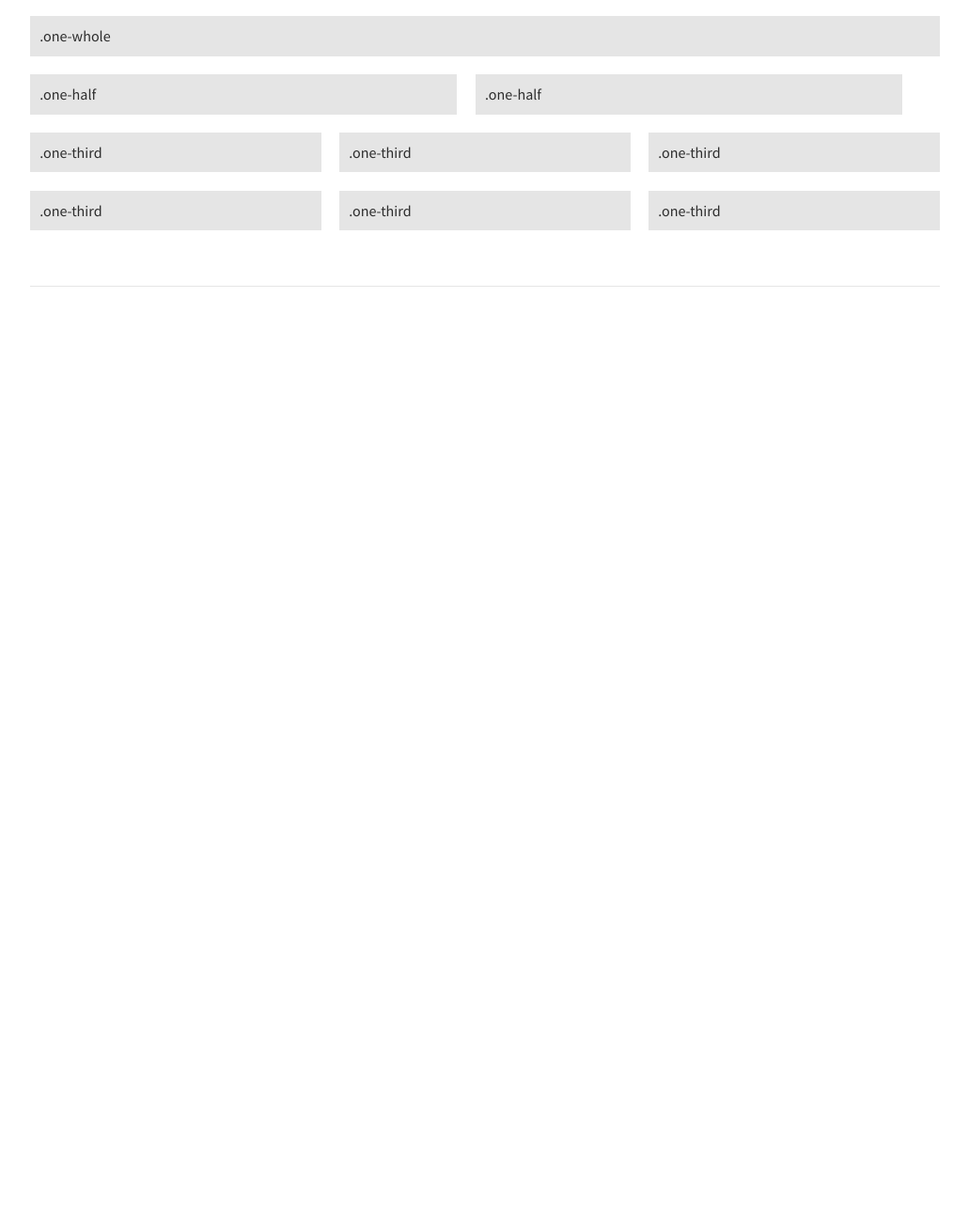
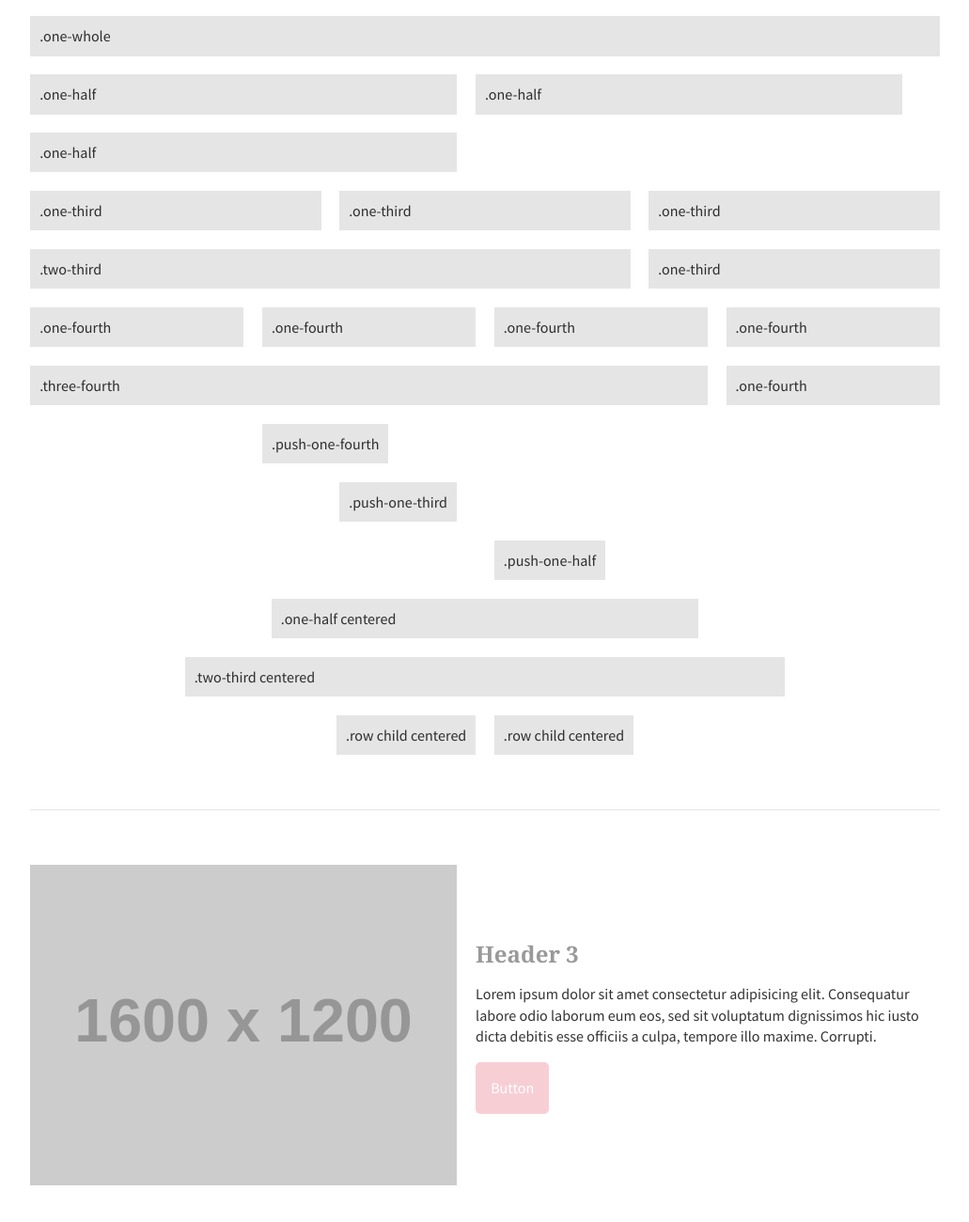
Before and after one commit to mbagolor/my-sassybase, a plain HTML site: page index.html in a window 1280 px wide. Shown: the part 1486-2786 px from the top of the page at 94% size, without its empty margins (124-1155 px from the left). Before the commit the page ends 1839 px from the top, so only its background shows below. Drawn offline with Linux system fonts and the light colour scheme; placeholder pictures from the web are drawn by us; a web font is replaced by a local one.

Commit message:
buttons step5

```diff
--- a/index.html
+++ b/index.html
@@ -43,11 +43,11 @@
         <p>Lorem ipsum dolor, sit amet consectetur adipisicing elit. Quibusdam, itaque minima eligendi est nihil nulla magnam voluptatum aliquid at quisquam. Eius blanditiis fuga nisi facilis, aperiam aut quo non eum?</p>
         <a href="" class="button">Default Button</a>
 
-        <hr/>
+        <hr />
 
         <img src="http://via.placeholder.com/2000x1000" width="2000" height="1000" alt="Placeholder">
 
-        <hr/>
+        <hr />
 
         <div class="demo">
 
@@ -61,9 +61,7 @@
             </div>
 
             <div class="row">
-                <div class="one-third ">.one-third</div>
-                <div class="one-third ">.one-third</div>
-                <div class="one-third ">.one-third</div>
+                <div class="one-half ">.one-half</div>
             </div>
 
             <div class="row">
@@ -72,10 +70,86 @@
                 <div class="one-third ">.one-third</div>
             </div>
 
+            <div class="row">
+                <div class="two-third ">.two-third</div>
+                <div class="one-third ">.one-third</div>
+            </div>
+
+            <div class="row">
+                <div class="one-fourth">.one-fourth</div>
+                <div class="one-fourth">.one-fourth</div>
+                <div class="one-fourth">.one-fourth</div>
+                <div class="one-fourth">.one-fourth</div>
+            </div>
+
+            <div class="row">
+                <div class="three-fourth">.three-fourth</div>
+                <div class="one-fourth">.one-fourth</div>
+            </div>
+
+            <div class="row">
+                <div class="push-one-fourth">.push-one-fourth</div>
+            </div>
+
+            <div class="row">
+                <div class="push-one-third">.push-one-third</div>
+            </div>
+
+            <div class="row">
+                <div class="push-one-half">.push-one-half</div>
+            </div>
+
+            <div class="row">
+                <div class="one-half centered">.one-half centered</div>
+            </div>
+
+
+            <div class="row">
+                <div class="two-third centered">.two-third centered</div>
+            </div>
+
+            <div class="row centered">
+                <div>.row child centered</div>
+                <div>.row child centered</div>
+            </div>
         </div>
 
         <hr />
 
+        <div class="row">
+            <div class="one-half">
+                <img src="https://via.placeholder.com/1600x1200" alt="placeholder">
+            </div>
+            <div class="one-jalf">
+                <h3>Header 3</h3>
+                <p>Lorem ipsum dolor sit amet consectetur adipisicing elit. Consequatur labore odio laborum eum eos, sed sit voluptatum dignissimos hic iusto dicta debitis esse officiis a culpa, tempore illo maxime. Corrupti.</p>
+                <a href="" class="button">Button</a>
+            </div>
+        </div>
+
+        <div class="row swapped">
+            <div class="one-half">
+                <img src="https://via.placeholder.com/1600x1200" alt="placeholder">
+            </div>
+            <div class="one-half">
+                <h3>Header 3</h3>
+                <p>Lorem ipsum dolor sit amet consectetur adipisicing elit. Consequatur labore odio laborum eum eos, sed sit voluptatum dignissimos hic iusto dicta debitis esse officiis a culpa, tempore illo maxime. Corrupti.</p>
+                <a href="" class="button">Button</a>
+            </div>
+        </div>
+
+        <div class="row stacked">
+            <div class="one-half">
+                <img src="https://via.placeholder.com/1600x1200" alt="placeholder">
+            </div>
+            <div class="one-jalf">
+                <h3>Header 3</h3>
+                <p>Lorem ipsum dolor sit amet consectetur adipisicing elit. Consequatur labore odio laborum eum eos, sed sit voluptatum dignissimos hic iusto dicta debitis esse officiis a culpa, tempore illo maxime. Corrupti.</p>
+                <a href="" class="button">Button</a>
+            </div>
+        </div>
+
+        <hr />
 
     </div>
 
--- a/scss/partials/_grid.scss
+++ b/scss/partials/_grid.scss
@@ -1,39 +1,65 @@
-/*SEMANTIC GRID*/
+/* SEMANTIC GRID*/
 
-$gridegap: 2%;
+$gridgap: 2%;
+
 
 .row {
     display: flex;
     flex-wrap: wrap;
-    margin-left: -($gridegap / 2);
-    margin-right: -($gridegap / 2);
+    margin-left: -($gridgap / 2);
+    margin-right: -($gridgap / 2);
+    align-items: center;
+    margin-bottom: 3em;
 
-    >* {
-        margin:-($gridegap / 2);
-        flex-grow: 1;
+    > *{
+        margin: ($gridgap / 2);
+        flex-grow: 0;
     }
 
-    .one-whole { width: 100% - $gridegap; }
-    .one-half { width: 50% - $gridegap; }
-    .one-third { width: 33.3333% - $gridegap; }
-    .one-third { width: 66.6666% - $gridegap; }
-    .one-fourth { width: 25% - $gridegap; }
-    .one-fourth { width: 75% - $gridegap; }
+    &.centered {
+        justify-content: center;
+    }
+    &.swapped {
+        flex-direction: row-reverse;
+    }
+    &.stacked {
+        flex-direction: column;
+    }
+    @media (min-width: $breakpoint-small) {
+        .one-half { width: 48% - $gridgap;}
+        .one-whole { width: 100% - $gridgap;}
+        .one-third { width: 33.33% - $gridgap;}
+        .two-third { width: 66.66% - $gridgap;}
+        .one-fourth { width: 25% - $gridgap;}
+        .three-fourth {width: 75% - $gridgap;}
+
+        .push-one-fourth { margin-left: 25% + ($gridgap / 2);}
+        .push-one-third { margin-left: 33.33% + ($gridgap / 2);}
+        .push-one-half { margin-left: 50% + ($gridgap / 2);}
+
+        .centered {
+            margin-left: auto;
+            margin-right: auto;
+
+        }
+    }
+
 }
 
-//FOR DEMO PERPOSES ONLY
+
+//FOR DEMO PURPOSES
 
 .demo {
-   // border: 1px solid red;
     // box-shadow: inset 0 0 0 1px red;
 
     .row {
-        // background-color: rgba(255,0,0,.1 );
+        margin-bottom: 0;
+        // background-color: rgba(255,0,0,.1);
 
-        >* {
+        > *{
             background-color: rgba(0,0,0,.1);
-            padding: 1%;
-            box-shadow: inset 0 0 0 1px green;
+            padding: ($gridgap / 2);
+            // box-shadow: inset 0 0 0 1px green;
         }
     }
 }
--- a/scss/partials/_layout.scss
+++ b/scss/partials/_layout.scss
@@ -24,5 +24,5 @@ body { font-size: 87.5%; }
 }
 
 @media (min-width: $breakpoint-large) {
-    body { font-size: 112.5%;}
+    body { font-size: 110.5%;}
 }
```
Also changed, not shown: css/style.css.
